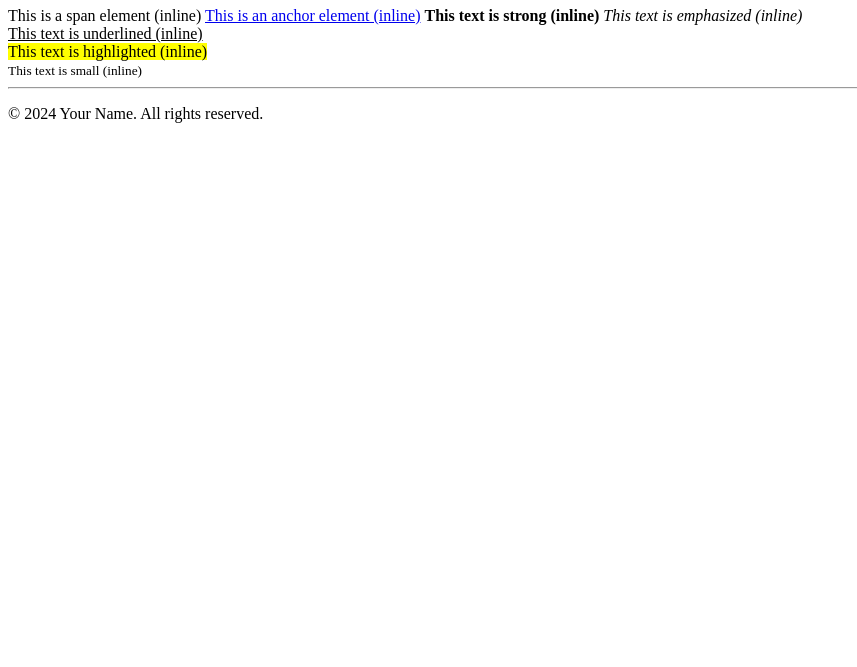
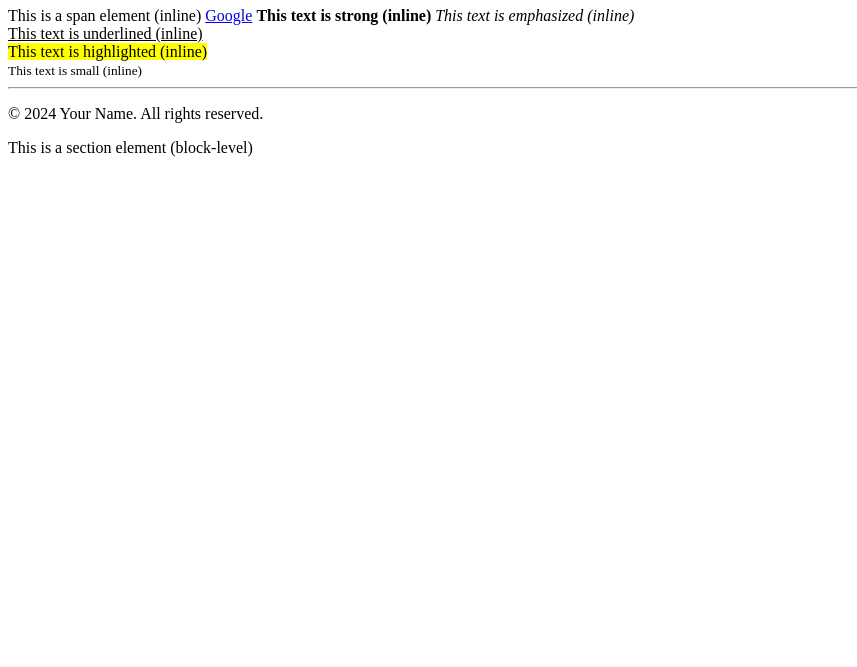
Before and after one commit to monika2012/cseds1, a plain HTML site: page index.html in a window 1280 px wide. Shown: the part 133-800 px from the top of the page, without its empty margins (0-857 px from the left). Drawn offline with Linux system fonts and the light colour scheme.

Commit message:
anchor tag

```diff
--- a/index.html
+++ b/index.html
@@ -14,7 +14,7 @@
     <h1>This is a heading element (block-level)</h1>
     <!-- inline elements -->
     <span>This is a span element (inline)</span>
-    <a href="#">This is an anchor element (inline)</a>
+    <a href="https://www.google.com/?zx=1758253953354&no_sw_cr=1">Google</a>
     <!-- text formatting elements -->
     <strong>This text is strong (inline)</strong>
     <em>This text is emphasized (inline)</em>
@@ -29,6 +29,9 @@
     <footer>
       <p>&copy; 2024 Your Name. All rights reserved.</p>
     </footer>
+    <section id="main-section">
+      <p>This is a section element (block-level)</p>
+
 
   </body>
 </html>
```
Also changed, not shown: index1.html (added, +11 -0 lines).
